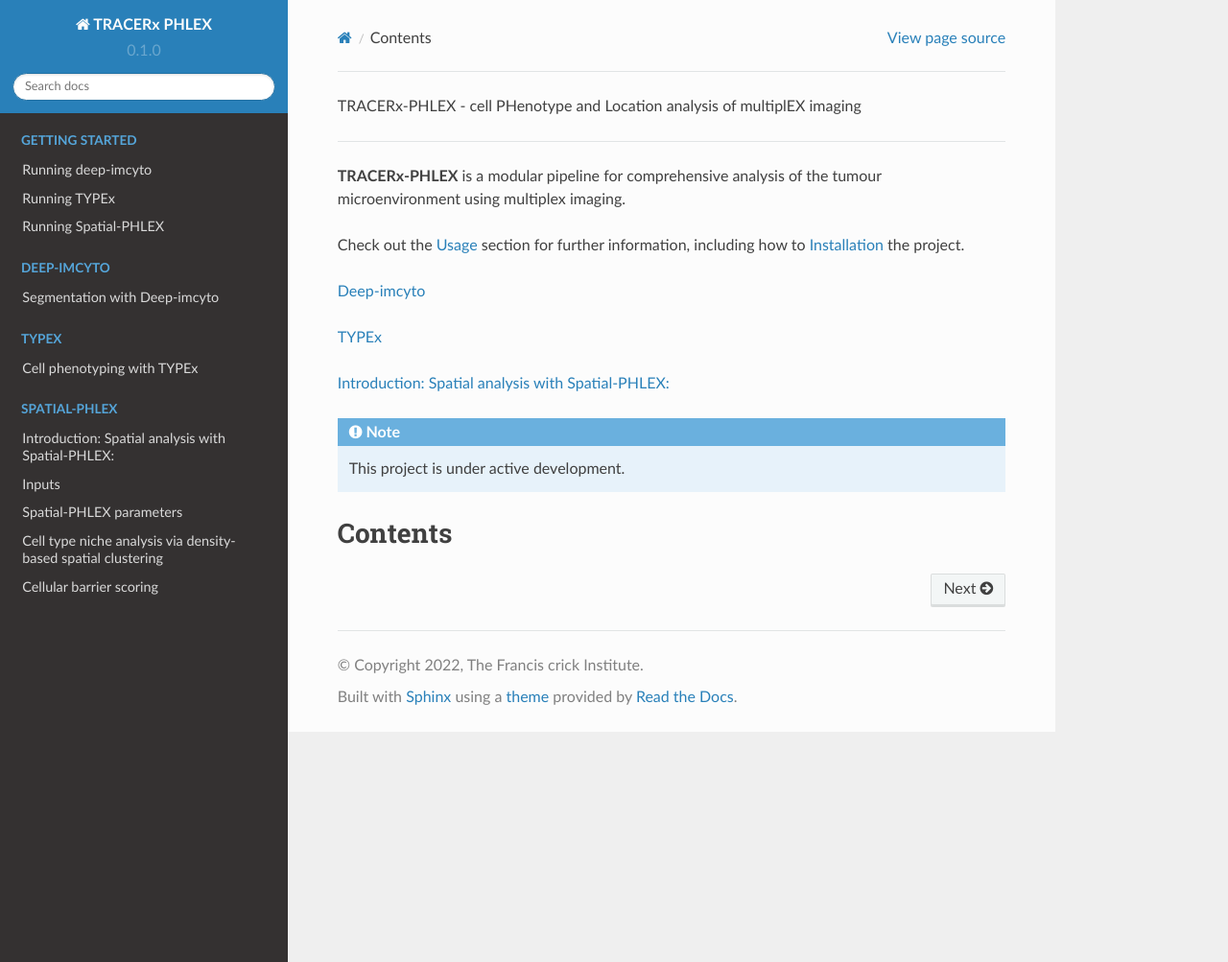
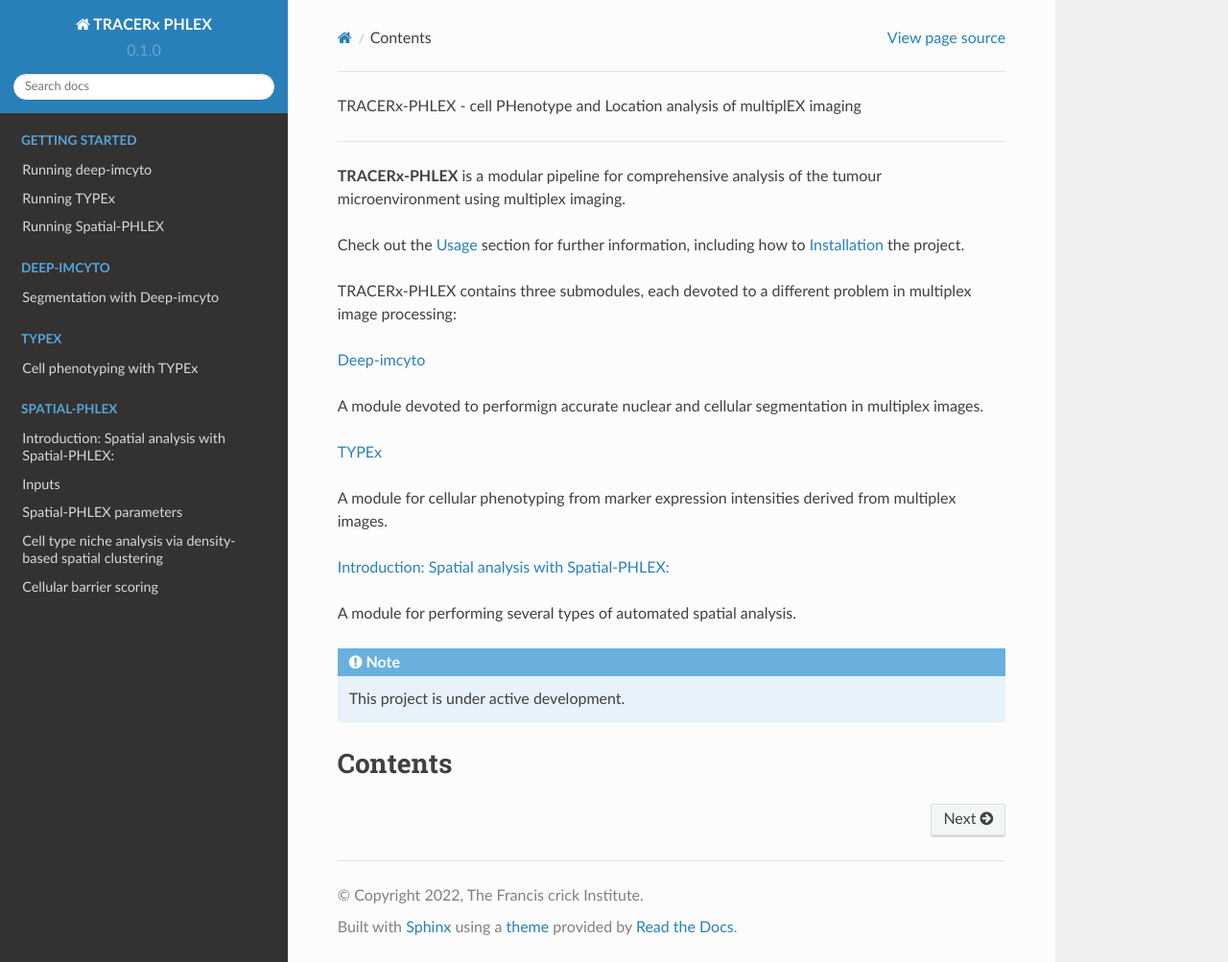
Before and after one commit to Precancer/PHLEX-test, a Sphinx documentation site: the page built from docs/source/index.rst, in a window 1280 px wide and 1003 px high. Shown: the whole window at 96% size. Built offline with Sphinx 7.4.7 and the Read the Docs theme 2.0.0, drawn with Linux system fonts in a browser that asks for light colours; pages that are not in the unit, such as notebooks, are missing from menus.

Commit message:
add links to major sections in index

```diff
--- a/docs/source/index.rst
+++ b/docs/source/index.rst
@@ -7,11 +7,19 @@ TRACERx-PHLEX - cell PHenotype and Location analysis of multiplEX imaging
 Check out the :doc:`usage` section for further information, including
 how to :ref:`installation` the project.
 
-:ref:`Deep-imcyto`
+TRACERx-PHLEX contains three submodules, each devoted to a different problem in multiplex image processing:
 
-:ref:`TYPEx`
+#. :ref:`Deep-imcyto`
 
-:ref:`Spatial-PHLEX`
+A module devoted to performign accurate nuclear and cellular segmentation in multiplex images.
+
+#. :ref:`TYPEx`
+
+A module for cellular phenotyping from marker expression intensities derived from multiplex images.
+
+#. :ref:`Spatial-PHLEX`
+
+A module for performing several types of automated spatial analysis.
 
 .. note::
 
```
